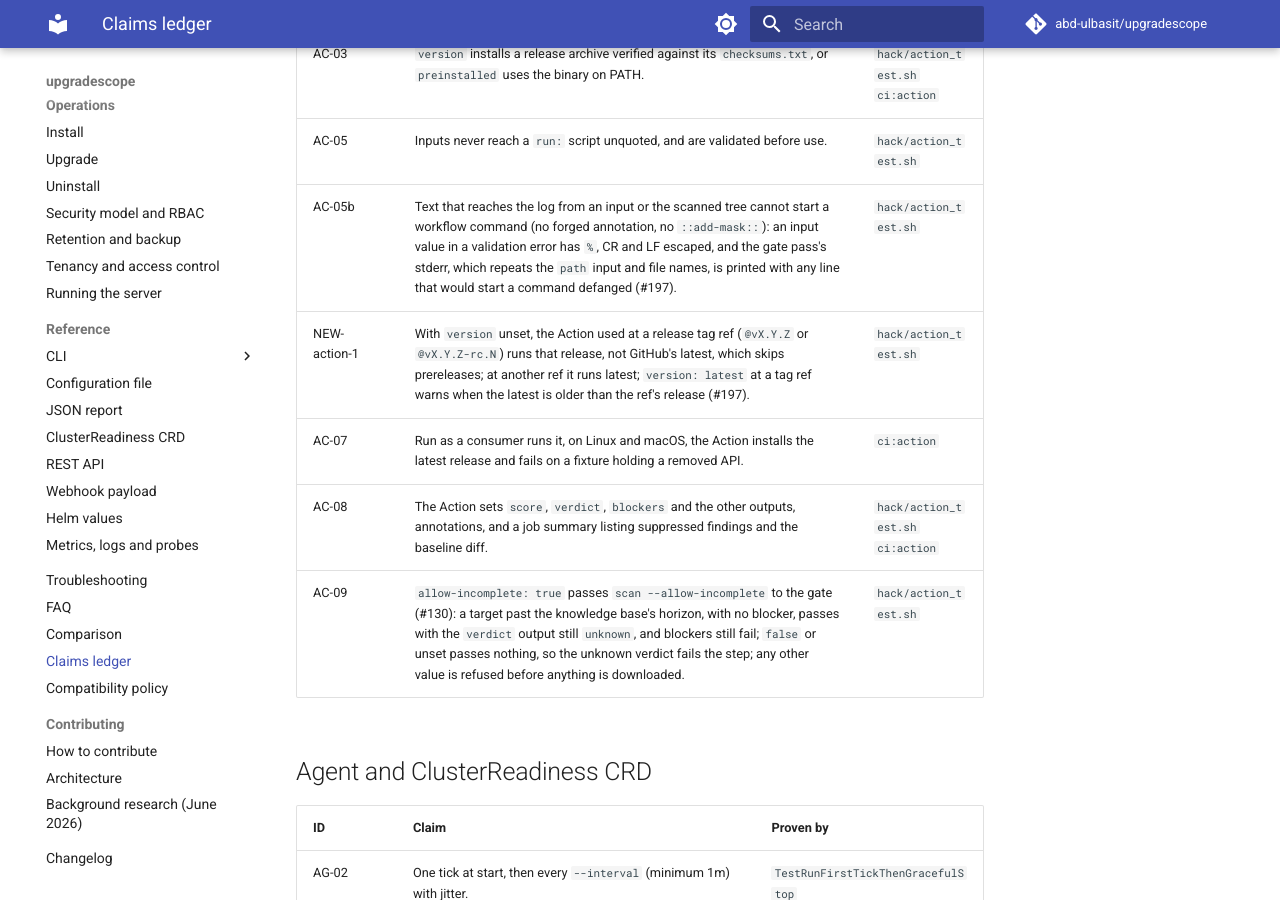
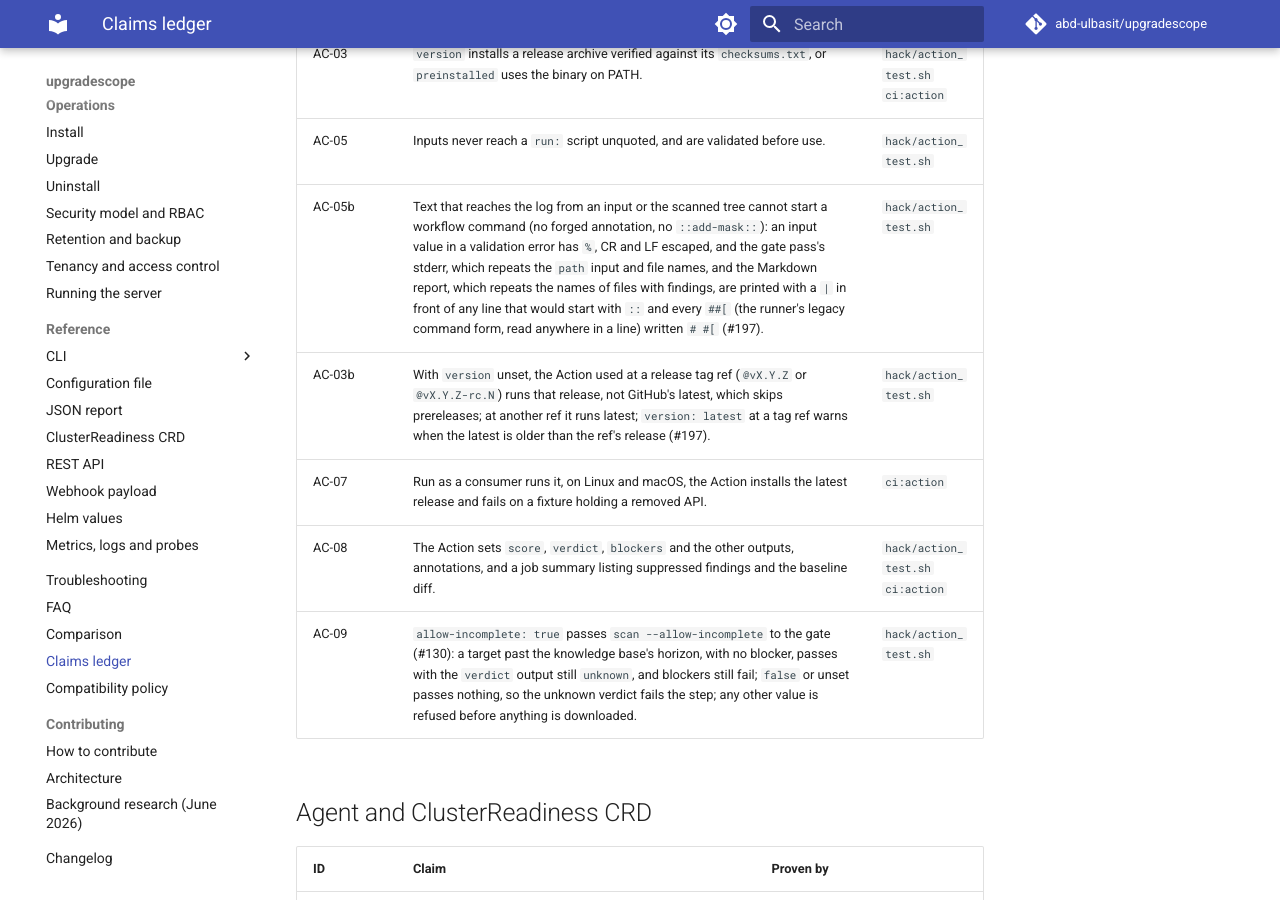
Before and after one commit to abd-ulbasit/upgradescope, an MkDocs documentation site: the page built from docs/claims.md, in a window 1280 px wide and 900 px high, scrolled down 15584 px. Built offline with MkDocs 1.6.1 and Material for MkDocs 9.7.7, drawn with Linux system fonts in a browser that asks for light colours; comment, search, counter and statistics services are not loaded.

Commit message:
fix(action): defang the legacy ##[ command form anywhere in a logged line
The runner falls back to its legacy parser when a line is not a :: command,
and that parser finds ##[name] anywhere in the line and runs warning, error
and add-mask. The log echo of the gate's stderr and of the Markdown report
repeat the path input and file names a fork PR chooses, so a file named
x##[warning title=F]y.yaml forged an annotation. logged now writes each
##[ as '# #[' and also prints the Markdown report; esc does the same for
plain echoes. Claim AC-05b and the README now say what the code does, and
the claim NEW-action-1 is renumbered AC-03b to follow the ledger scheme.

Refs #197

Co-Authored-By: Claude Fable 5 <noreply@anthropic.com>

```diff
--- a/docs/claims.md
+++ b/docs/claims.md
@@ -155,8 +155,8 @@ audited") and names the issue that tracks it.
 | AC-02b | `sarif-file` is set only when the scan produced a complete SARIF (exit 0 or 2), so the documented upload guard `!cancelled() && sarif-file != ''` skips the upload after a scan error (#197). | `hack/action_test.sh` |
 | AC-03 | `version` installs a release archive verified against its `checksums.txt`, or `preinstalled` uses the binary on PATH. | `hack/action_test.sh` `ci:action` |
 | AC-05 | Inputs never reach a `run:` script unquoted, and are validated before use. | `hack/action_test.sh` |
-| AC-05b | Text that reaches the log from an input or the scanned tree cannot start a workflow command (no forged annotation, no `::add-mask::`): an input value in a validation error has `%`, CR and LF escaped, and the gate pass's stderr, which repeats the `path` input and file names, is printed with any line that would start a command defanged (#197). | `hack/action_test.sh` |
-| NEW-action-1 | With `version` unset, the Action used at a release tag ref (`@vX.Y.Z` or `@vX.Y.Z-rc.N`) runs that release, not GitHub's latest, which skips prereleases; at another ref it runs latest; `version: latest` at a tag ref warns when the latest is older than the ref's release (#197). | `hack/action_test.sh` |
+| AC-05b | Text that reaches the log from an input or the scanned tree cannot start a workflow command (no forged annotation, no `::add-mask::`): an input value in a validation error has `%`, CR and LF escaped, and the gate pass's stderr, which repeats the `path` input and file names, and the Markdown report, which repeats the names of files with findings, are printed with a `| ` in front of any line that would start with `::` and every `##[` (the runner's legacy command form, read anywhere in a line) written `# #[` (#197). | `hack/action_test.sh` |
+| AC-03b | With `version` unset, the Action used at a release tag ref (`@vX.Y.Z` or `@vX.Y.Z-rc.N`) runs that release, not GitHub's latest, which skips prereleases; at another ref it runs latest; `version: latest` at a tag ref warns when the latest is older than the ref's release (#197). | `hack/action_test.sh` |
 | AC-07 | Run as a consumer runs it, on Linux and macOS, the Action installs the latest release and fails on a fixture holding a removed API. | `ci:action` |
 | AC-08 | The Action sets `score`, `verdict`, `blockers` and the other outputs, annotations, and a job summary listing suppressed findings and the baseline diff. | `hack/action_test.sh` `ci:action` |
 | AC-09 | `allow-incomplete: true` passes `scan --allow-incomplete` to the gate (#130): a target past the knowledge base's horizon, with no blocker, passes with the `verdict` output still `unknown`, and blockers still fail; `false` or unset passes nothing, so the unknown verdict fails the step; any other value is refused before anything is downloaded. | `hack/action_test.sh` |
```
Also changed, not shown: action/README.md (+7 -4 lines), 2 other files.
